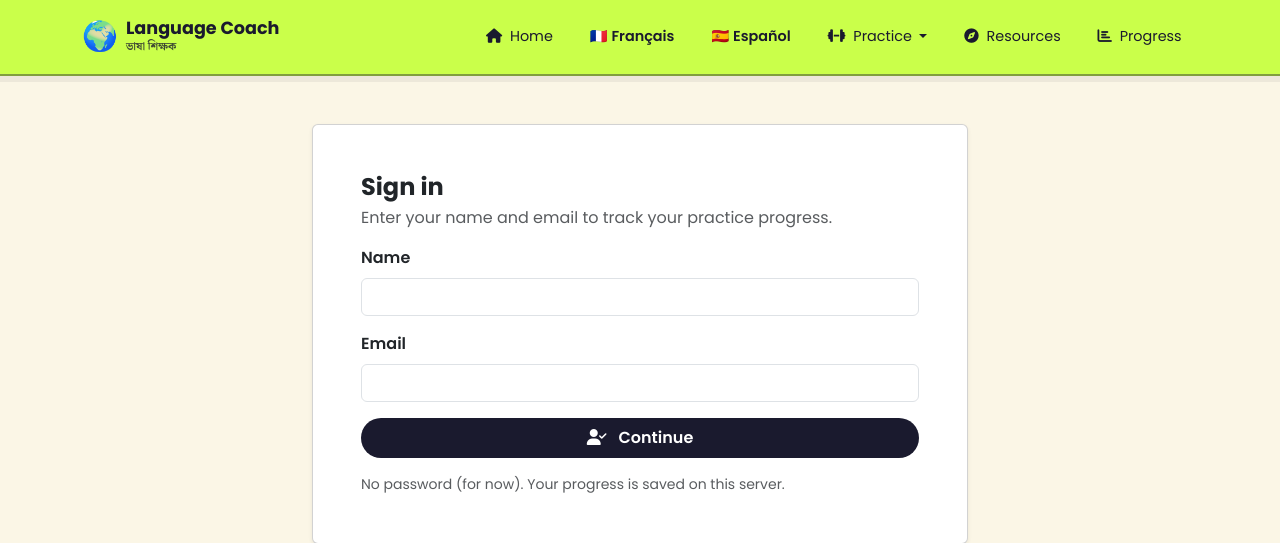
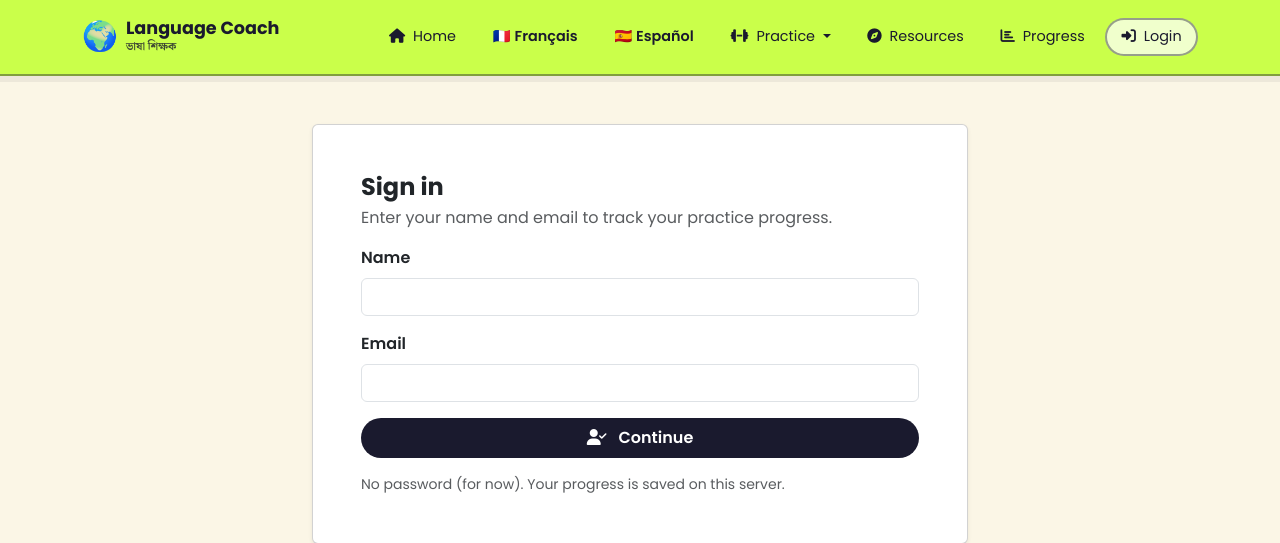
Before and after one commit to Ahsan728/Language_Coach, a Flask app: page /login in a window 1280 px wide. Shown: the top 543 px of the page. Run offline with Flask 3, Linux system fonts and the light colour scheme.

Commit message:
Add login/logout navbar; fix email validation regex

```diff
--- a/app.py
+++ b/app.py
@@ -717,7 +717,7 @@ def init_db():
 # Initialise DB at import time so gunicorn (production) also creates tables
 init_db()
 
-_EMAIL_SIMPLE_RE = re.compile(r'^[^@\\s]+@[^@\\s]+\\.[^@\\s]+$')
+_EMAIL_SIMPLE_RE = re.compile(r'^[^@\s]+@[^@\s]+\.[^@\s]+$')
 
 
 def _normalize_email(value: str) -> str:
--- a/templates/base.html
+++ b/templates/base.html
@@ -84,6 +84,30 @@
             <i class="fas fa-chart-bar me-1"></i> Progress
           </a>
         </li>
+
+        {% if auth_user %}
+        <li class="nav-item dropdown">
+          <a class="nav-link dropdown-toggle {% if request.endpoint in ['login'] %}active{% endif %}"
+             href="#" role="button" data-bs-toggle="dropdown" aria-expanded="false">
+            <i class="fas fa-user me-1"></i> {{ auth_user.name }}
+          </a>
+          <ul class="dropdown-menu dropdown-menu-end">
+            <li><span class="dropdown-item-text small text-muted">{{ auth_user.email }}</span></li>
+            <li><hr class="dropdown-divider"></li>
+            <li>
+              <a class="dropdown-item" href="{{ url_for('logout') }}">
+                <i class="fas fa-right-from-bracket me-2"></i> Logout
+              </a>
+            </li>
+          </ul>
+        </li>
+        {% else %}
+        <li class="nav-item">
+          <a class="nav-link {% if request.endpoint == 'login' %}active{% endif %}" href="{{ url_for('login', next=request.path) }}">
+            <i class="fas fa-right-to-bracket me-1"></i> Login
+          </a>
+        </li>
+        {% endif %}
       </ul>
     </div>
   </div>
```
